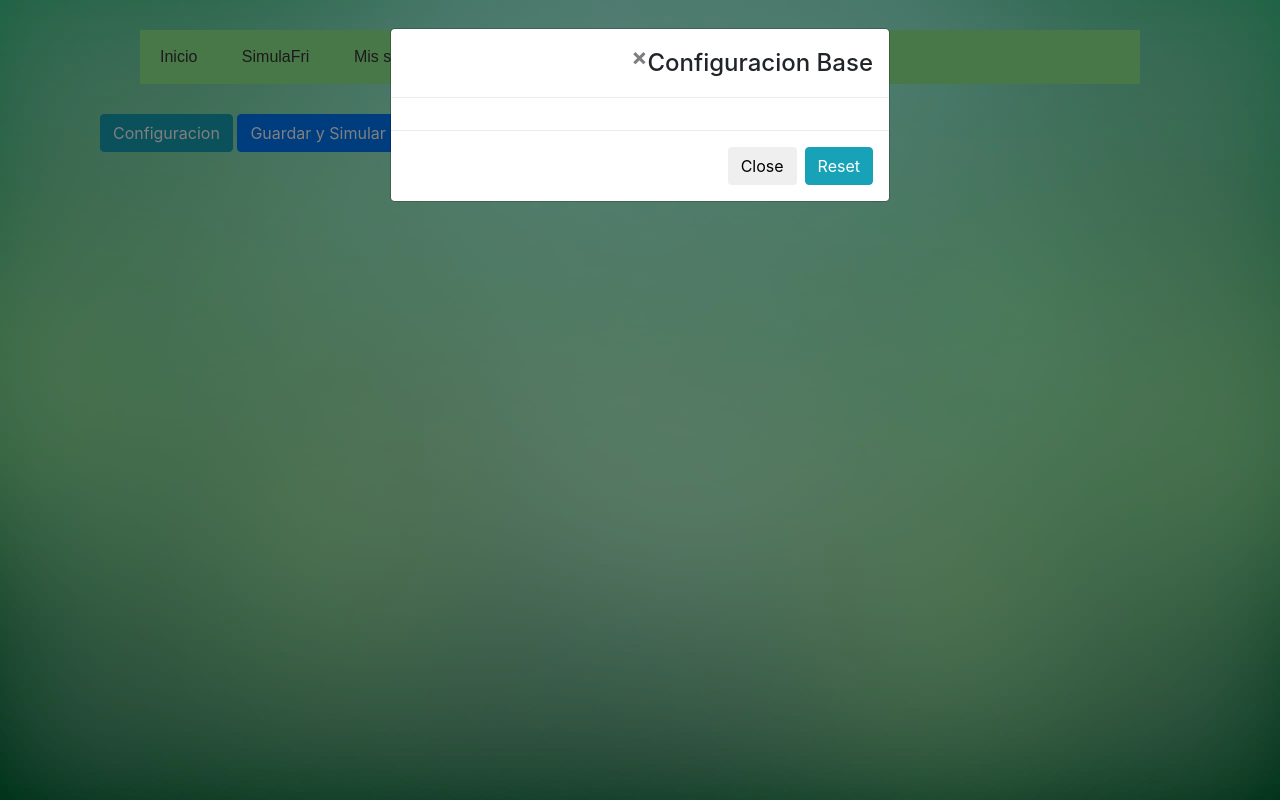
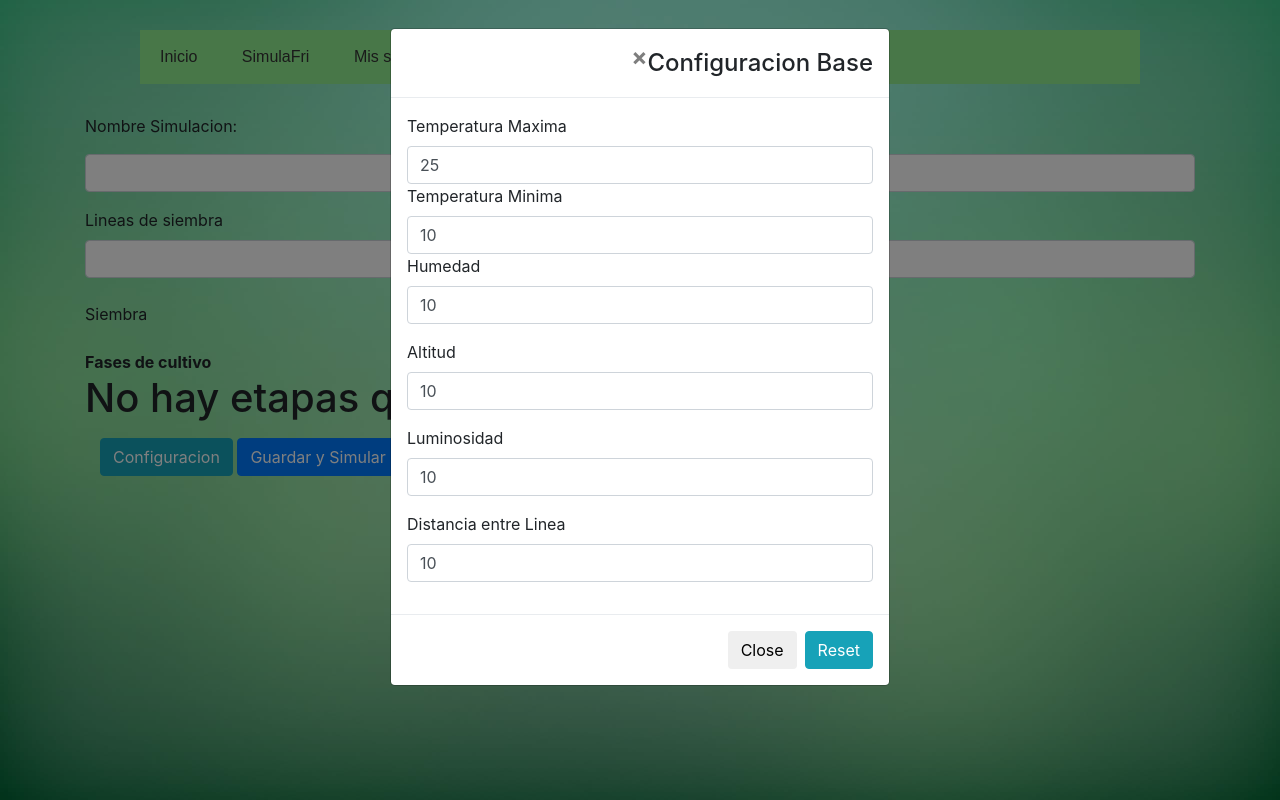
Before and after one commit to tareaHDP2018/HDP2018, a Django app: page /simula/nuevo in a window 1280 px wide, after a click on "Configuracion". Run offline with Django 3.2, Linux system fonts and the light colour scheme; the visitor is signed in with stand-in values (Sample User, id 1); parts of the project's set-up code (start-up, migrations or seed data) failed here and were passed over; some libraries are stand-ins or nearby versions.

Commit message:
Modificando nuevo_editar

```diff
--- a/apps/nuevo_editar/urls.py
+++ b/apps/nuevo_editar/urls.py
@@ -3,7 +3,7 @@ from apps.nuevo_editar.views import simulacionCrear,index,grafico
 
 urlpatterns=[
 url(r'^$',index),
-url(r'^simulacion$',simulacionCrear.as_view(),name='nuevaSimulacion'),
+url(r'^simulacion$',simulacionCrear,name='nuevaSimulacion'),
 url(r'^grafico$',grafico,name='graficos'),
 
 
--- a/templates/Simulacion/nuevo.html
+++ b/templates/Simulacion/nuevo.html
@@ -9,7 +9,7 @@
 
 	<div class="form-group ">
 		<div class="form-group">
-		<!--	<p>Nombre Simulacion:</p>
+			<p>Nombre Simulacion:</p>
 			<input type="text" name="simulacion" value="" class="form-control"/>
 		</div>
 		<div class="col-xs-2">
@@ -26,15 +26,14 @@
 		</br>
 			{% if fase %}
 			{% for fases in fase %}
+			<input type="checkbox" value="{{fases.id}}" name="fase" id="fase" />
 			<label class="checkbox">{{fases.descripcion}}</label>
-
-			<input type="checkbox" value="{{fases.id}}" name="fase" id="fase" />
-
+	        </br>
 			{% endfor %}
 			{% else %}
 			<h1>No hay etapas que simular</h1>
-			{% endif %}-->
-			{{ form.as_table }}
+			{% endif %}
+			<!--{{ form.as_table }}-->
 
 
 		</div>
@@ -56,8 +55,8 @@
            </div>
            <div class="modal-body">
            	{% csrf_token %}
-         	{{ form2.as_p}}
-         <!--    <label>Temperatura Maxima</label>
+         <!-- 	{{ form2.as_p}}-->
+              <label>Temperatura Maxima</label>
               <input type="number" name="temperaturaMax" id="temperaturaMax" value="25" placeholder="Centigrados" class="form-control"/>
               <label>Temperatura Minima</label>
               <input type="number" name="temperaturaMin" id="temperaturaMin" value="10" placeholder="Centigrados" class="form-control"/>
@@ -76,7 +75,7 @@
               <div class="form-group">
               <label>Distancia entre Linea</label>
               <input type="number" name="distanciaL" id="distanciaL" value="10" placeholder="centimetros" class="form-control"/>
-              </div>-->
+              </div>
            </div>
            <div class="modal-footer">
               <button type="button" class="btn btn-default" data-dismiss="modal">Close</button>
```
Also changed, not shown: apps/nuevo_editar/views.py (+6 -4 lines).
